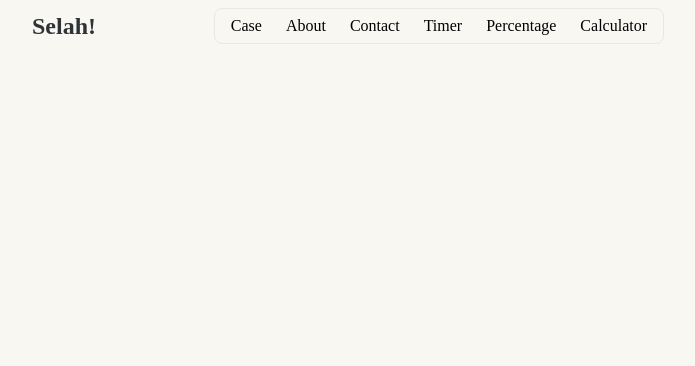
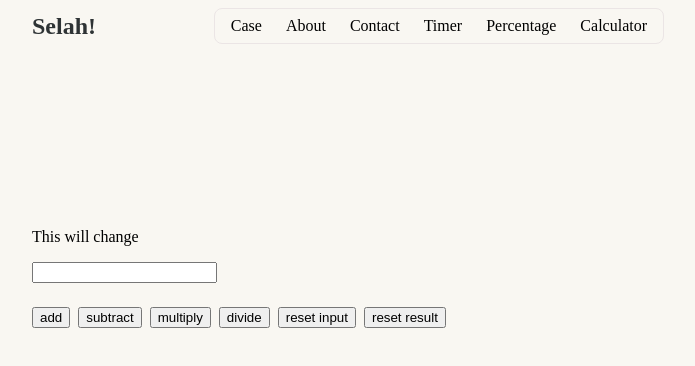
Before and after one commit to byfolarin/Selah, a React (Vite) app in the folder Selah/: page /Calculator in a window 1280 px wide. Shown: the top 366 px of the page, without its empty margins (292-987 px from the left). Built offline with nearby package versions, Linux system fonts and the light colour scheme; a web font is replaced by a local one.

Commit message:
calculator init

```diff
--- a/Selah/src/components/website/Calculator.jsx
+++ b/Selah/src/components/website/Calculator.jsx
@@ -2,8 +2,21 @@ import React from 'react'
 
 const Calculator = () => {
   return (
-    <div>
+    <div className='container'>
+      <p>This will change</p>
 
+      <div className="input">
+        <input type="text" />
+      </div>
+
+      <div className="new-btn">
+        <button>add</button>
+        <button>subtract</button>
+        <button>multiply</button>
+        <button>divide</button>
+        <button>reset input</button>
+        <button>reset result</button>
+      </div>
     </div>
   )
 }
--- a/Selah/src/index.css
+++ b/Selah/src/index.css
@@ -216,3 +216,15 @@ h3{
 .submit-btn{
     margin-top: 16px;
 }
+
+/* new btn */
+
+.new-btn{
+  display: flex;
+  gap: 8px;
+  margin: 24px 0px;
+}
+
+button{
+
+}
```
